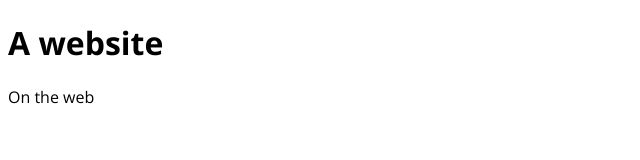
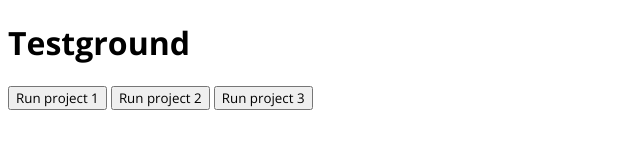
Before and after one commit to lwang-8k/static-dev, a plain HTML site: page static/index.html in a window 1280 px wide. Shown: the whole page, without its empty margins (0-640 px from the left). Drawn offline with nearby package versions, Linux system fonts and the light colour scheme.

Commit message:
changed v to 1 2 3

```diff
--- a/server.js
+++ b/server.js
@@ -1,7 +1,7 @@
 const express = require('express')
 const app = express()
 const port = 3000
-
+// Students, dont touch this part (yes it is js)
 app.use(express.static('static'))
 app.listen(port, () => {
   console.log(`Static running on ${port}`)
--- a/static/index.html
+++ b/static/index.html
@@ -7,8 +7,10 @@
         <title>Website</title>
     </head>
     <body>
-        <h1>A website</h1>
-        On the web
+        <h1>Testground</h1>
+        <button onclick="exec(1)">Run project 1</button>
+        <button onclick="exec(2)">Run project 2</button>
+        <button onclick="exec(3)">Run project 3</button>
         <script src="script.js"></script>
     </body>
 </html>
--- a/static/script.js
+++ b/static/script.js
@@ -1 +1,3 @@
-console.log("Hello from the console!")
+
+//DONT TOUCH THIS PART
+const exec=id=>{ let script = document.createElement("script"); script.src = id+".js"; document.body.appendChild(script);}
```
Also changed, not shown: static/1.js (added), 1 other file.
